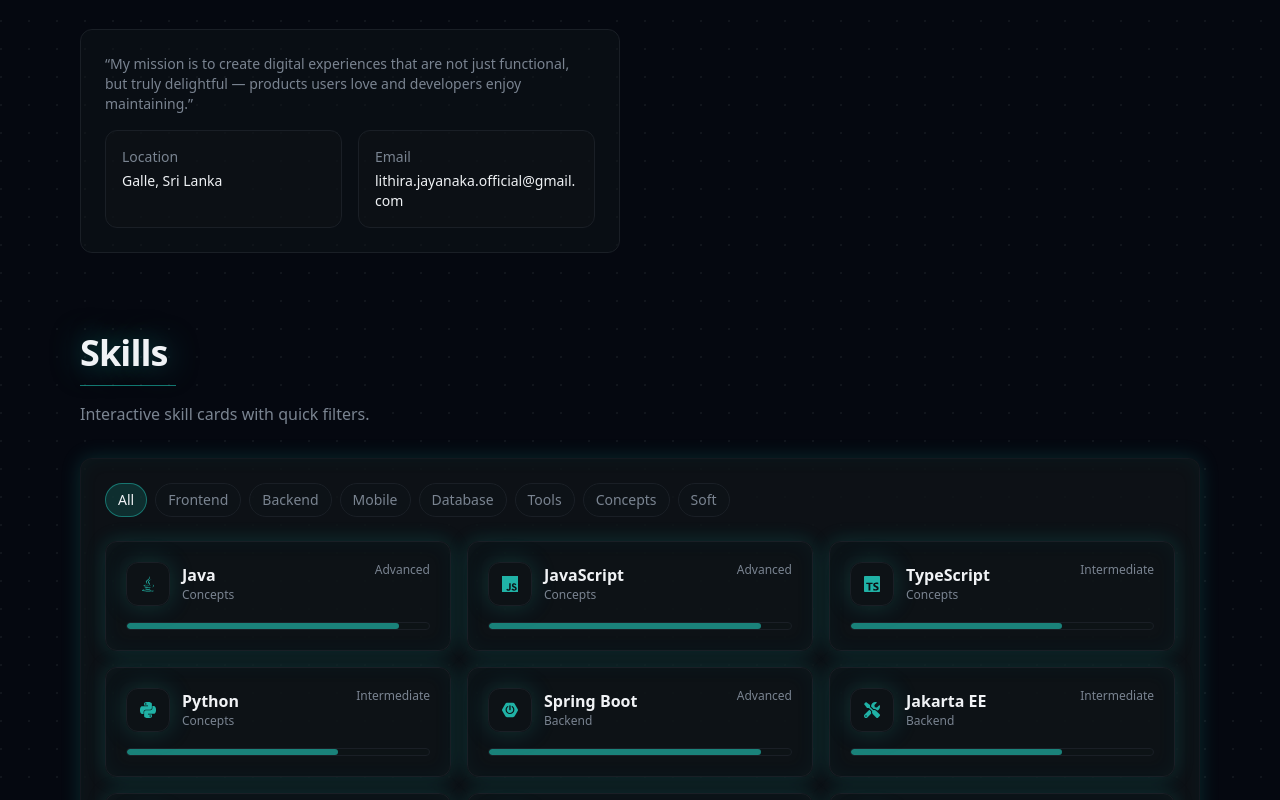
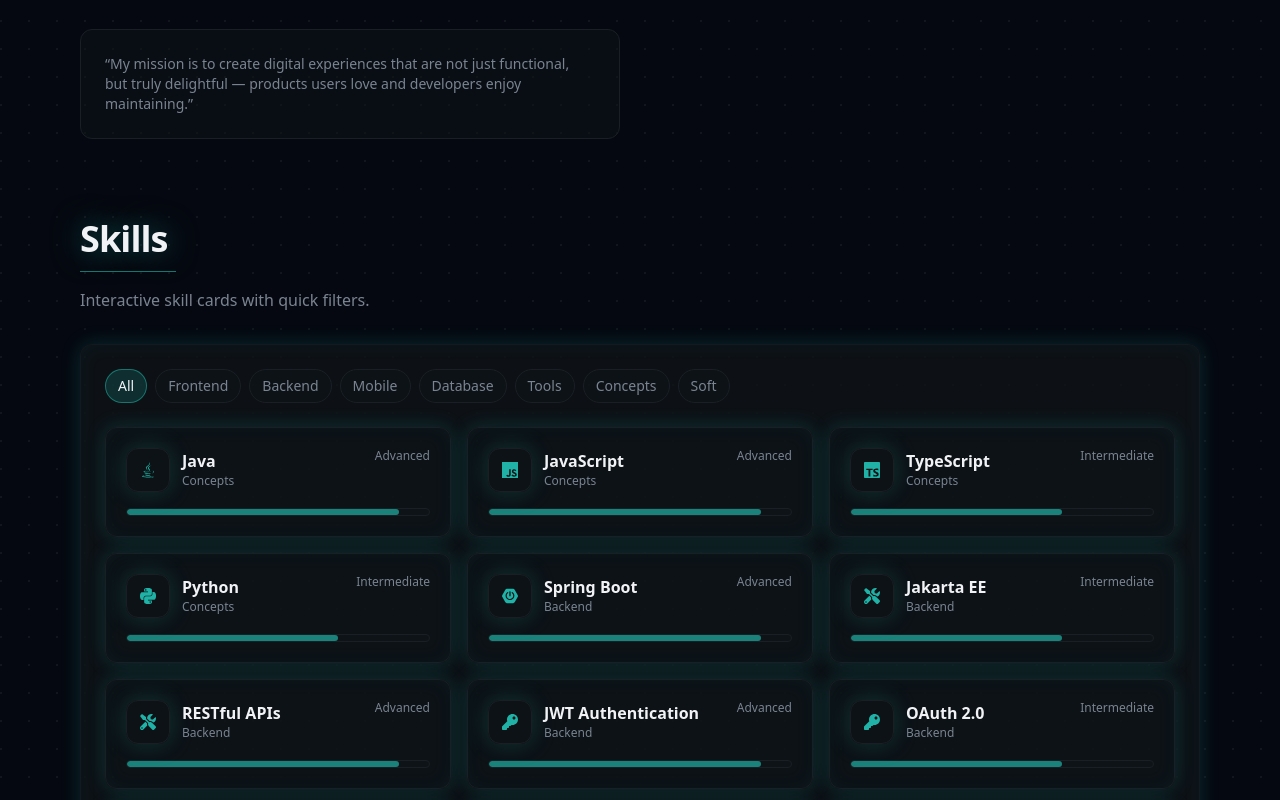
Before and after one commit to LithiraJK/personal-portfolio-nextjs, a Next.js app: page / in a window 1280 px wide. Shown: the part 1380-2180 px from the top of the page. Built offline with nearby package versions, Linux system fonts and the light colour scheme; a web font is replaced by a local one.

Commit message:
feat: remove personal information display from About section and update Experience tab styles

```diff
--- a/src/components/sections/About.tsx
+++ b/src/components/sections/About.tsx
@@ -26,21 +26,6 @@
                 functional, but truly delightful — products users love and
                 developers enjoy maintaining.”
               </p>
-              <div className="mt-4 grid sm:grid-cols-2 gap-4 text-sm">
-                <div className="rounded-[var(--radius)] border border-border p-4 bg-[color-mix(in_srgb,var(--color-surface)_55%,transparent)]">
-                  <p className="text-muted-foreground">Location</p>
-                  <p className="mt-1 text-foreground">{personalInfo.location}</p>
-                </div>
-                <div className="rounded-[var(--radius)] border border-border p-4 bg-[color-mix(in_srgb,var(--color-surface)_55%,transparent)]">
-                  <p className="text-muted-foreground">Email</p>
-                  <a
-                    href={`mailto:${personalInfo.email}`}
-                    className="mt-1 block text-foreground hover:text-primary transition break-all"
-                  >
-                    {personalInfo.email}
-                  </a>
-                </div>
-              </div>
             </div>
           </div>
 
--- a/src/components/sections/Experience.tsx
+++ b/src/components/sections/Experience.tsx
@@ -50,7 +50,7 @@
               className={[
                 "px-4 py-2 rounded-full text-sm transition",
                 activeTab === "education"
-                  ? "bg-[color-mix(in_srgb,var(--color-primary)_22%,transparent)] text-foreground glow-border"
+                  ? "bg-[color-mix(in_srgb,var(--color-primary)_22%,transparent)] text-primary glow-border"
                   : "text-muted-foreground hover:text-foreground hover:bg-[color-mix(in_srgb,var(--color-surface)_55%,transparent)]",
               ].join(" ")}
               onClick={() => setActiveTab("education")}
@@ -63,7 +63,7 @@
               className={[
                 "px-4 py-2 rounded-full text-sm transition",
                 activeTab === "experience"
-                  ? "bg-[color-mix(in_srgb,var(--color-primary)_22%,transparent)] text-foreground glow-border"
+                  ? "bg-[color-mix(in_srgb,var(--color-primary)_22%,transparent)] text-primary glow-border"
                   : "text-muted-foreground hover:text-foreground hover:bg-[color-mix(in_srgb,var(--color-surface)_55%,transparent)]",
               ].join(" ")}
               onClick={() => setActiveTab("experience")}
```
